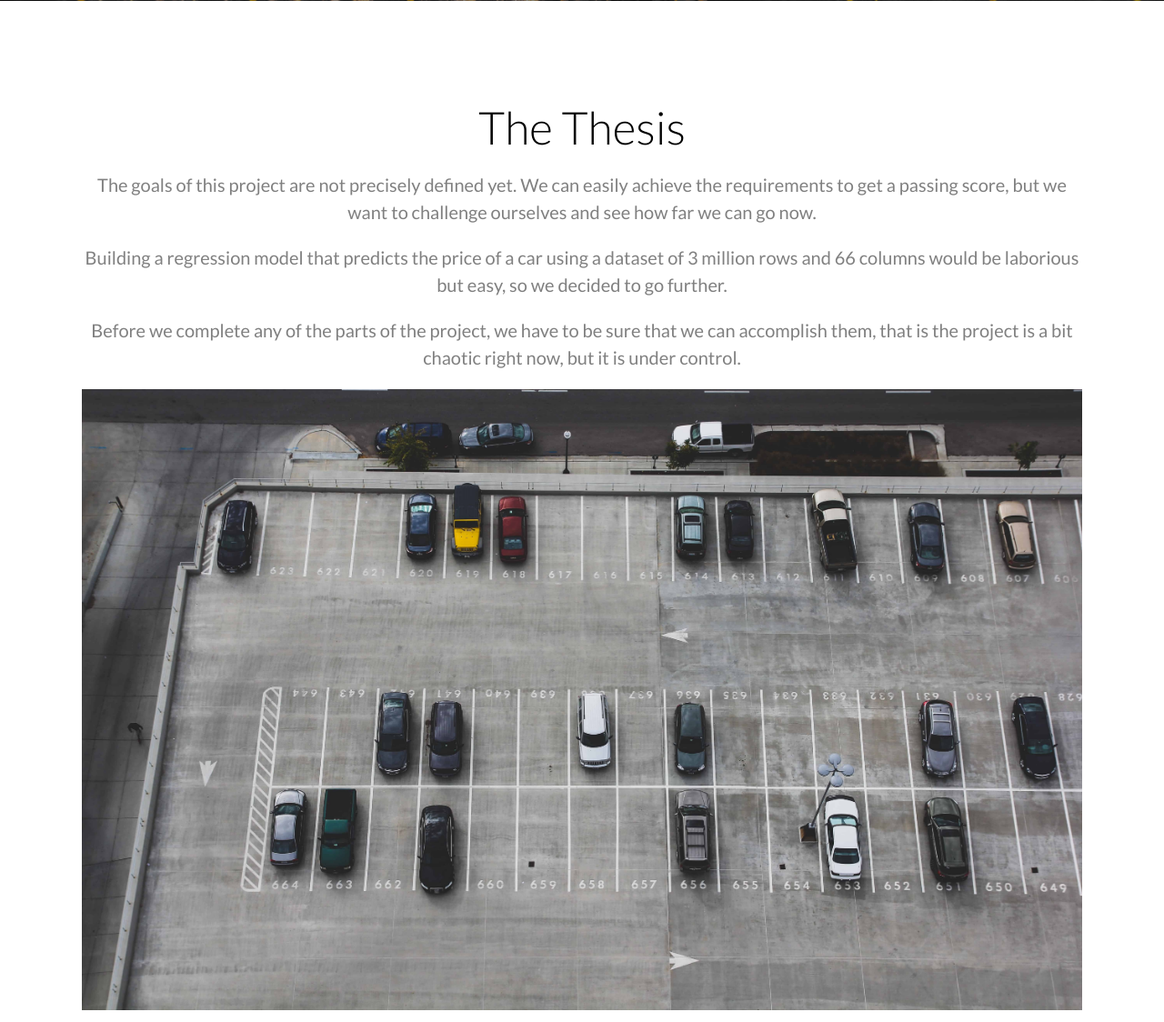
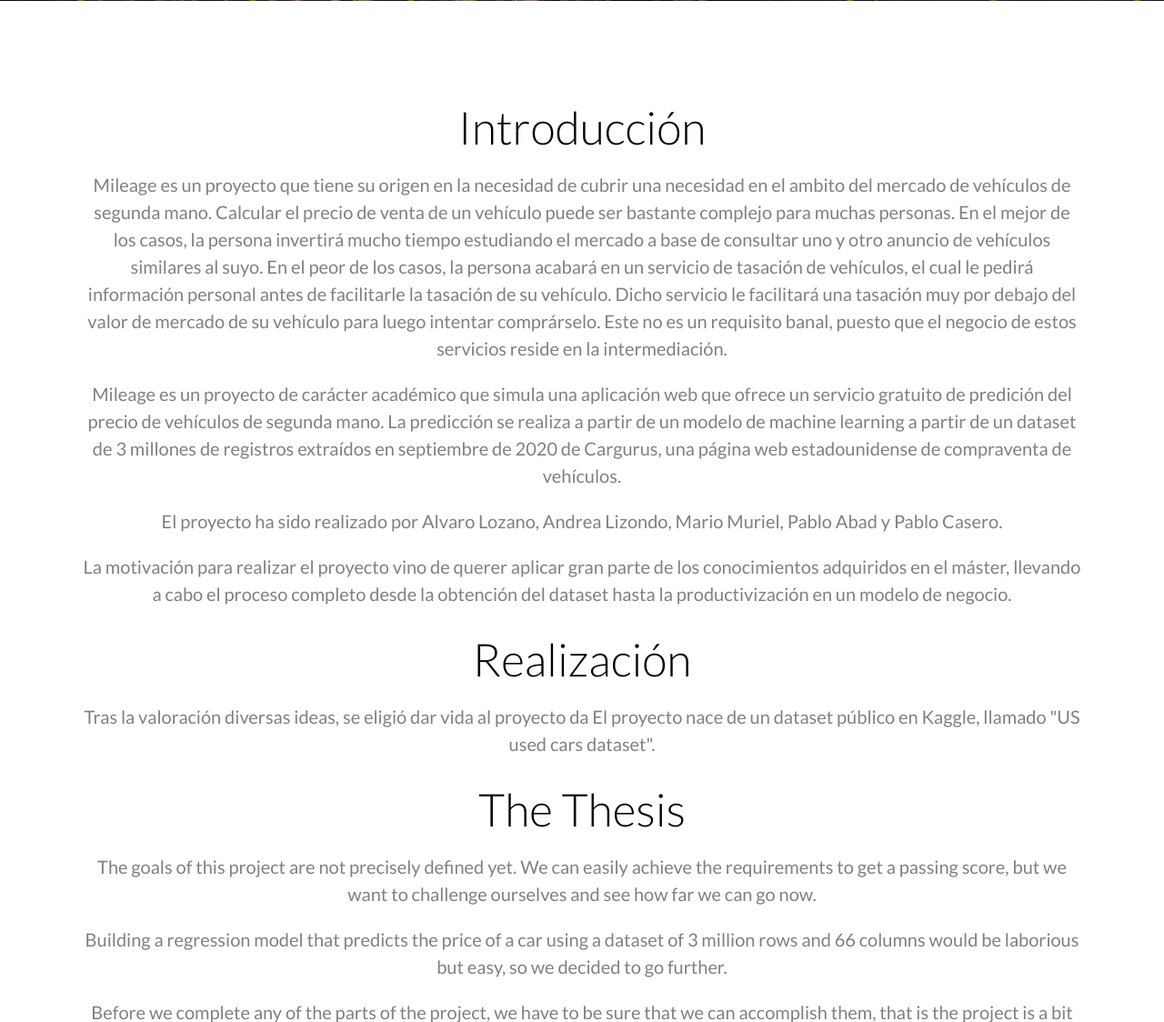
Before and after one commit to alvarico509/TFM, a Django app: page /project in a window 1280 px wide. Shown: the part 599-1723 px from the top of the page at 91% size. Run offline with Django 3.2, Linux system fonts and the light colour scheme; parts of the project's set-up code (start-up, migrations or seed data) failed here and were passed over; some libraries are stand-ins or nearby versions; some web fonts are replaced.

Commit message:
Backup before I modify a lot of code

```diff
--- a/website/templates/prediction.html
+++ b/website/templates/prediction.html
@@ -24,7 +24,7 @@
     <div class="gtco-container">
       <div class="row">
         <div class="col-md-8 col-md-offset-2 text-center gtco-heading">
-          <h2>The estimated value of your car is {{ predictedPrice }} $</h2>
+          <h2>The estimated value of your car is ${{ predictedPrice }}</h2>
           <h4>Specifications of the vehicle:</h4>
           <p>Make: {{ make }}</p>
           <p>Model: {{ model }}</p>
--- a/website/templates/project.html
+++ b/website/templates/project.html
@@ -27,6 +27,14 @@
         <div class="text-center gtco-heading">
           <br>
           <br>
+          <h2>Introducción</h2>
+          <p>Mileage es un proyecto que tiene su origen en la necesidad de cubrir una necesidad en el ambito del mercado de vehículos de segunda mano. Calcular el precio de venta de un vehículo puede ser bastante complejo para muchas personas. En el mejor de los casos, la persona invertirá mucho tiempo estudiando el mercado a base de consultar uno y otro anuncio de vehículos similares al suyo. En el peor de los casos, la persona acabará en un servicio de tasación de vehículos, el cual le pedirá información personal antes de facilitarle la tasación de su vehículo. Dicho servicio le facilitará una tasación muy por debajo del valor de mercado de su vehículo para luego intentar comprárselo. Este no es un requisito banal, puesto que el negocio de estos servicios reside en la intermediación.</p>
+          <p>Mileage es un proyecto de carácter académico que simula una aplicación web que ofrece un servicio gratuito de predición del precio de vehículos de segunda mano. La predicción se realiza a partir de un modelo de machine learning a partir de un dataset de 3 millones de registros extraídos en septiembre de 2020 de Cargurus, una página web estadounidense de compraventa de vehículos.</p>
+          <p>El proyecto ha sido realizado por Alvaro Lozano, Andrea Lizondo, Mario Muriel, Pablo Abad y Pablo Casero.</p>
+          <p>La motivación para realizar el proyecto vino de querer aplicar gran parte de los conocimientos adquiridos en el máster, llevando a cabo el proceso completo desde la obtención del dataset hasta la productivización en un modelo de negocio.</p>
+          <h2>Realización</h2>
+          <p>Tras la valoración diversas ideas, se eligió dar vida al proyecto da El proyecto nace de un dataset público en Kaggle, llamado "US used cars dataset".
+          </p>
           <h2>The Thesis</h2>
                   <p>The goals of this project are not precisely defined yet. We can easily achieve the requirements to get a passing score, but we want to challenge ourselves and see how far we can go now.</p>
                   <p>Building a regression model that predicts the price of a car using a dataset of 3 million rows and 66 columns would be laborious but easy, so we decided to go further.</p>
```
